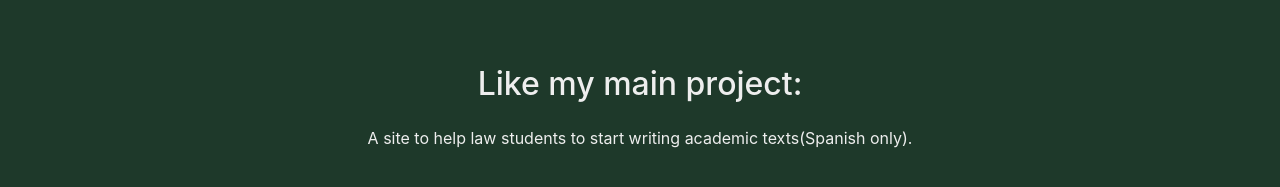
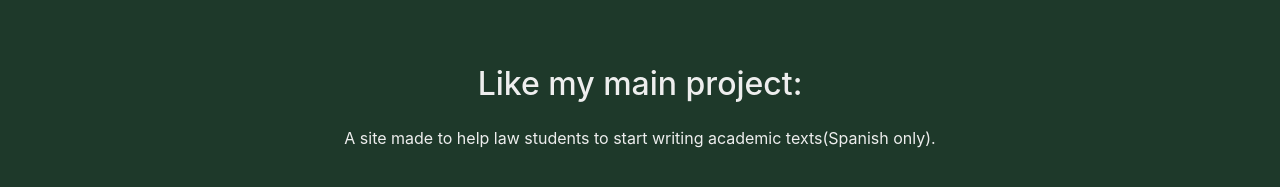
Before and after one commit to porwaltz/port_05_first_portfolio, a plain HTML site: page docs/index.html in a window 1280 px wide. Shown: the part 900-1087 px from the top of the page. Drawn offline with nearby package versions, Linux system fonts and the light colour scheme.

Commit message:
Update index.html

```diff
--- a/docs/index.html
+++ b/docs/index.html
@@ -25,7 +25,7 @@
         <div class="title">
             <br><br><br><br><br>
             <h2>Like my main project:</h2>
-            <p>A site to help law students to start writing academic texts(Spanish only).</p>
+            <p>A site made to help law students to start writing academic texts(Spanish only).</p>
             <div id="_00" class="project-tile black_c">
                 <a href="https://porwaltz.github.io/WDS_react_00_react_router/" target="_blank">
                 <img src="00_derecho.png" alt="" class="main-project">
```
